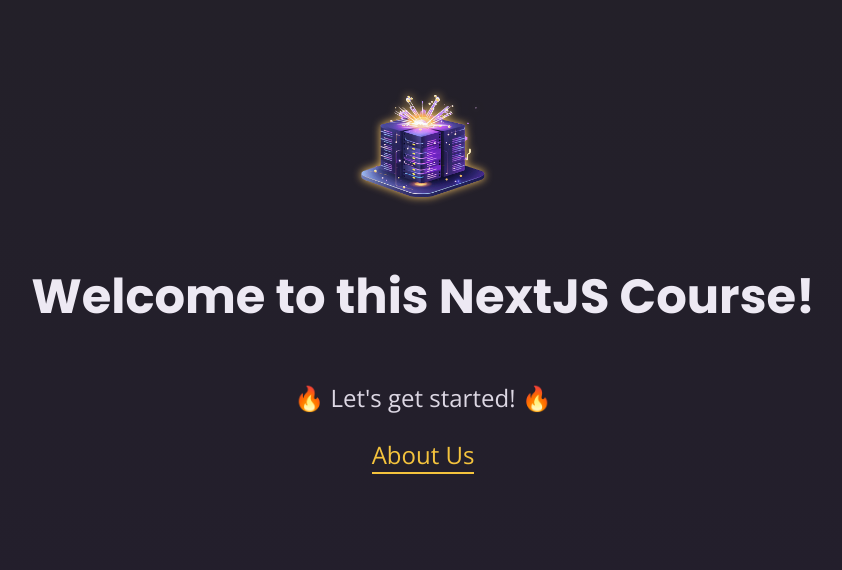
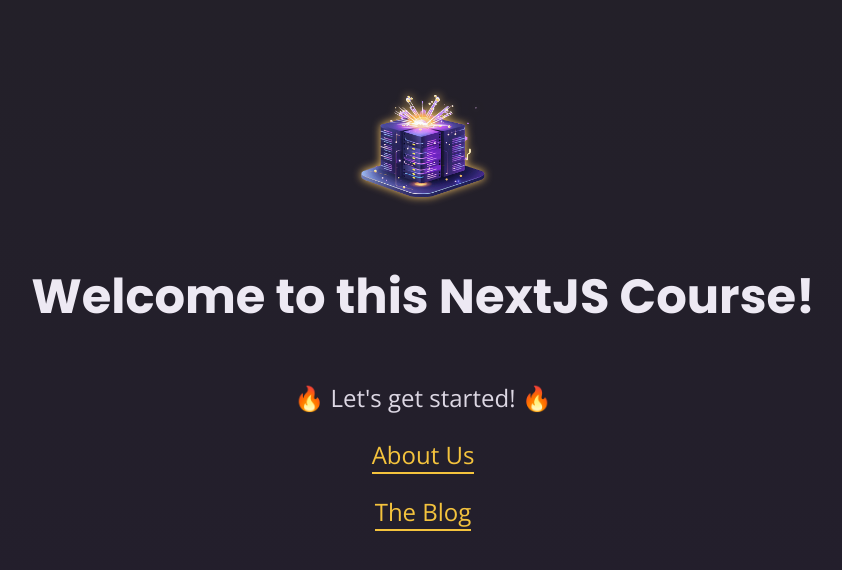
Before and after one commit to selmasaltik/diving-into-nextjs, a Next.js app in the folder 25-first-next-app/: page / in a window 1280 px wide. Shown: the top 570 px of the page, without its empty margins (217-1059 px from the left). Built offline with nearby package versions, Linux system fonts and the light colour scheme.

Commit message:
Adding navigate for blog page

```diff
--- a/25-first-next-app/app/page.js
+++ b/25-first-next-app/app/page.js
@@ -8,6 +8,7 @@
       <Header />
       <p>🔥 Let&apos;s get started! 🔥</p>
       <p><Link href="/about">About Us</Link></p>
+      <p><Link href="/blog">The Blog</Link></p>
     </main>
   );
 }
```
